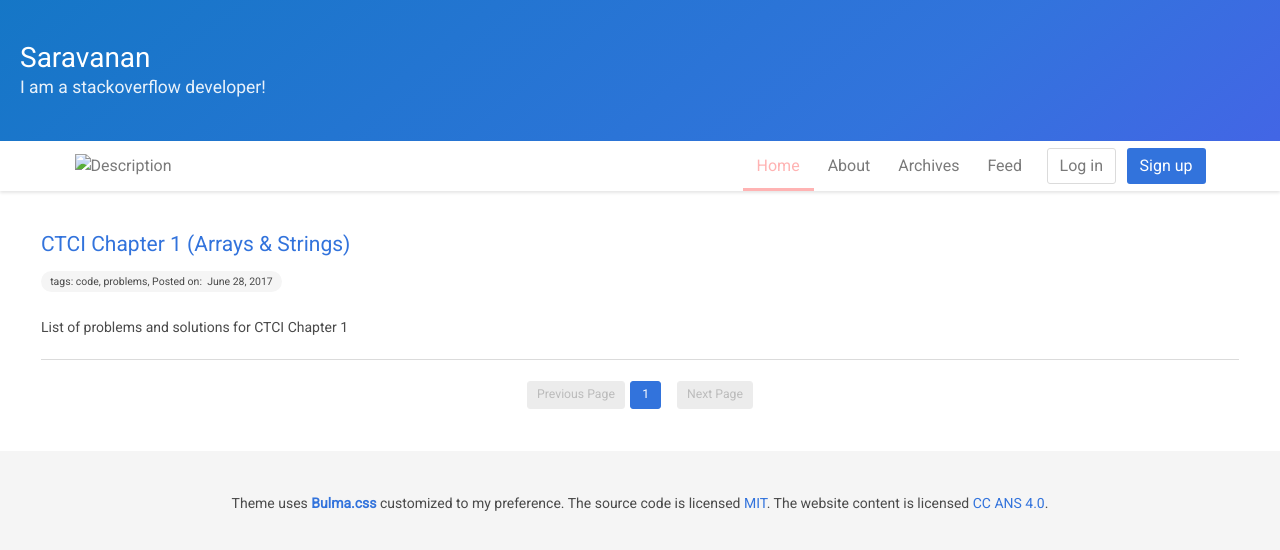
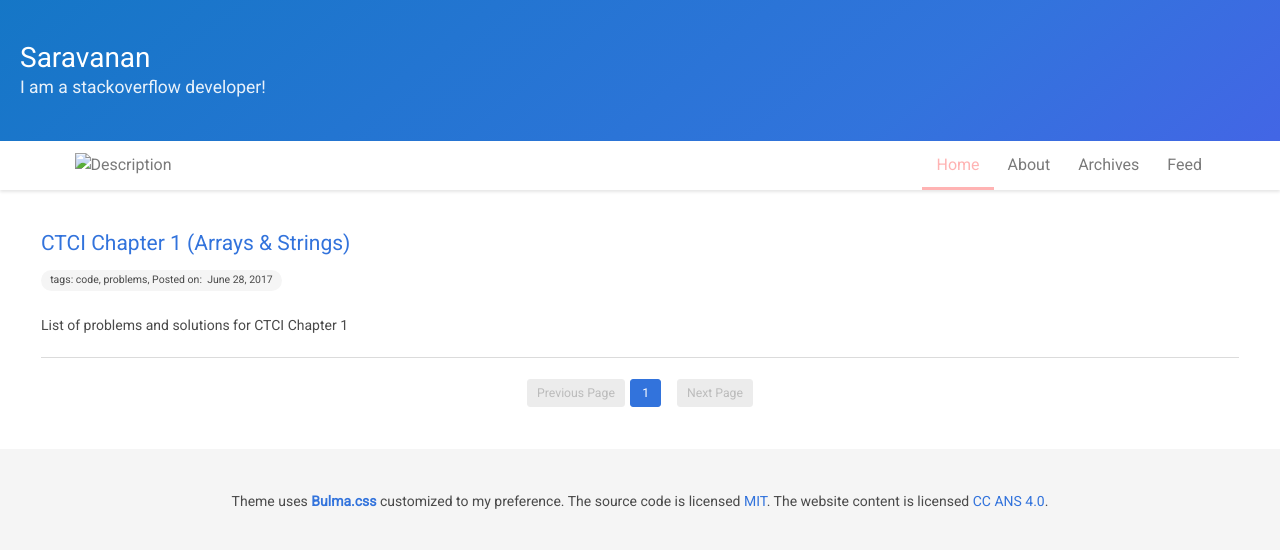
Before and after one commit to saravanaram/saravanaram.github.io, a Jekyll site: the page built from index.html, in a window 1280 px wide. Shown: the top 550 px of the page. Built offline with Jekyll 4.4.1, drawn with Linux system fonts in a browser that asks for light colours; the list of posts is cut into pages by our own code.

Commit message:
Update header.html

```diff
--- a/_includes/header.html
+++ b/_includes/header.html
@@ -115,26 +115,19 @@
         <span></span>
       </span>
       <div class="nav-right nav-menu">
-        <a class="nav-item is-tab is-active">
+        <a class="nav-item is-tab is-active" href="/">
           Home
         </a>
-        <a class="nav-item is-tab">
+        <a class="nav-item is-tab" href="/about.html">
           About
         </a>
-        <a class="nav-item is-tab">
+        <a class="nav-item is-tab" href="/archives.html">
           Archives
         </a>
-        <a class="nav-item is-tab">
+        <a class="nav-item is-tab" href="/feed.xml">
           Feed
         </a>
-        <span class="nav-item">
-          <a class="button">
-            Log in
-          </a>
-          <a class="button is-info">
-            Sign up
-          </a>
-        </span>
+
       </div>
     </div>
 </nav>
```
